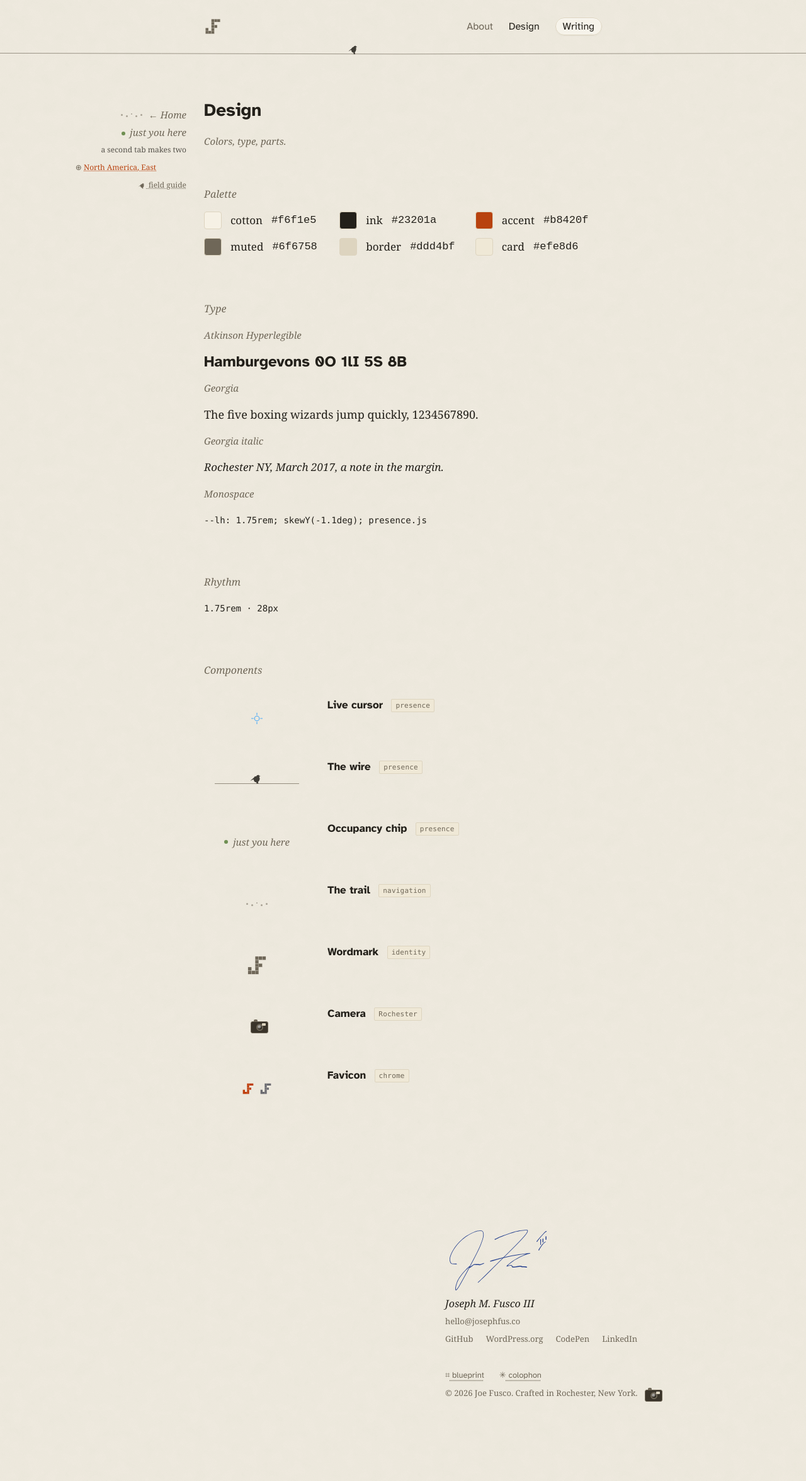
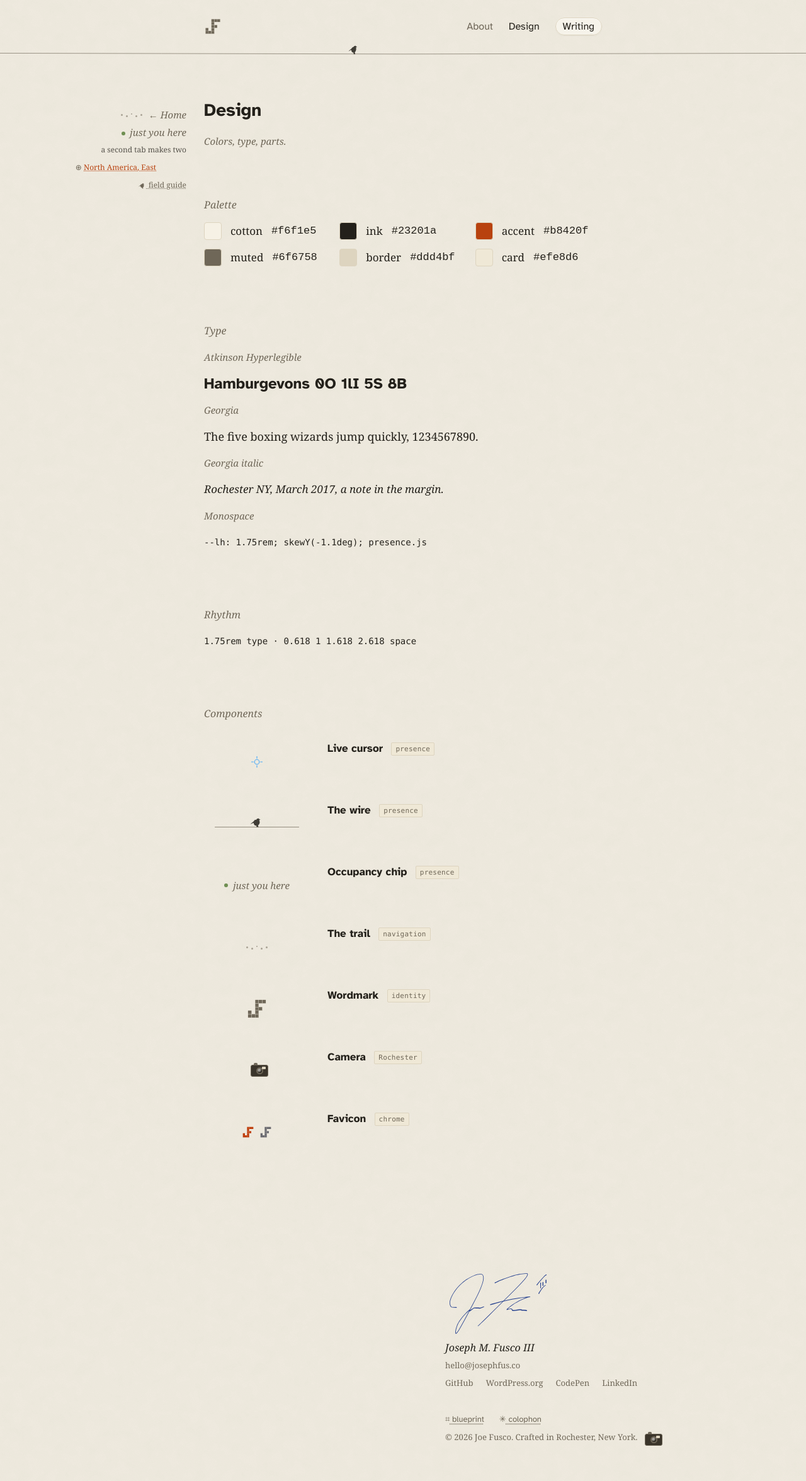
Before and after one commit to josephfusco/josephfusco.github.io, a Jekyll site: the page built from design.html, in a window 1280 px wide. Shown: the whole page at 63% size. Built offline with Jekyll 4.4.1, drawn with Linux system fonts in a browser that asks for light colours; before the commit the page ends 2282 px from its top, so only the background shows below that.

Commit message:
Golden ratio is the spacing scale, and it is written down
The unit sets type; phi sets the space between blocks. Both are named
now — 0.618, 1, 1.618, 2.618 of 1.75rem — instead of appearing as bare
calc() in one rule and 28px in another.

The hero opens on phi squared and closes on phi, one dashed rule above
Now. The card is picture, phi, caption, so its foot still lands on the
rule, and the note starts on the band the title and the face share.

```diff
--- a/assets/css/redesign.css
+++ b/assets/css/redesign.css
@@ -875,7 +875,15 @@ html[data-blueprint] .blueprint-systems {
    and live cursor labels.
    ============================================================ */
 
-:root { --lh: 1.75rem; }
+:root {
+  --lh: 1.75rem;
+  /* Type sits on the unit; space between blocks is the unit times phi.
+     0.618 = 1/phi, 1.618 = phi, 2.618 = phi squared. */
+  --space-xs: calc(var(--lh) * 0.618);
+  --space-s: var(--lh);
+  --space-m: calc(var(--lh) * 1.618);
+  --space-l: calc(var(--lh) * 2.618);
+}
 
 body { line-height: var(--lh); }
 
@@ -927,7 +935,7 @@ body { line-height: var(--lh); }
 /* Hero */
 .hero {
   /* the rule subtracts its own width from the padding under it */
-  padding: var(--lh) 0 calc(var(--lh) - 1px);
+  padding: var(--space-l) 0 calc(var(--space-m) - 1px);
   position: relative;
   border-bottom: 1px dashed var(--border);
 }
@@ -951,15 +959,16 @@ body { line-height: var(--lh); }
   font-size: 0.8125rem;
   line-height: var(--lh);
   color: var(--muted);
-  margin-top: var(--lh);
+  /* picture, phi, caption: the card's foot lands on the rule */
+  margin-top: var(--space-m);
   white-space: nowrap;
 }
 @media (min-width: 75rem) {
   .hero-card {
     position: absolute;
-    /* half a unit down, where the title's caps begin: a photograph's
-       edge lines up with the letters, not with their leading */
-    top: calc(var(--lh) + 0.875rem);
+    /* half a unit under the title's box, where its caps begin: a
+       photograph's edge lines up with the letters, not their leading */
+    top: calc(var(--space-l) + 0.875rem);
     left: 100%;
     margin-left: 1.75rem;
   }
@@ -991,10 +1000,10 @@ body { line-height: var(--lh); }
 /* Proof: one serif italic line between hairlines, on the grid */
 
 /* Sections: primary get φ spacing, secondary recede */
-section.block { padding: var(--lh) 0 var(--lh); }
+section.block { padding: var(--space-m) 0 var(--space-s); }
 section.block[aria-label*="Lately"],
 section.block[aria-label*="writing"] {
-  padding: var(--lh) 0 0.875rem;
+  padding: var(--space-s) 0 var(--space-xs);
 }
 section.block > h2 {
   line-height: var(--lh);
@@ -1762,6 +1771,9 @@ body {
     text-align: right;
   }
   .field-note--after-trail { top: calc(100% + 5.25rem); }
+  /* the front page opens on phi squared, so the note drops with it and
+     starts on the band the title and the face share */
+  body.index .field-note { top: calc(100% + 3.5rem + var(--space-m)); }
 }
 .field-note > * { line-height: var(--lh); min-height: var(--lh); }
 
--- a/design.html
+++ b/design.html
@@ -37,7 +37,7 @@ permalink: /design/
 
 	<section class="block" aria-label="Rhythm">
 		<h2>Rhythm</h2>
-		<p class="spec-mono">1.75rem &middot; 28px</p>
+		<p class="spec-mono">1.75rem type &middot; 0.618 1 1.618 2.618 space</p>
 	</section>
 
 	<section class="block" aria-label="Components">
```
